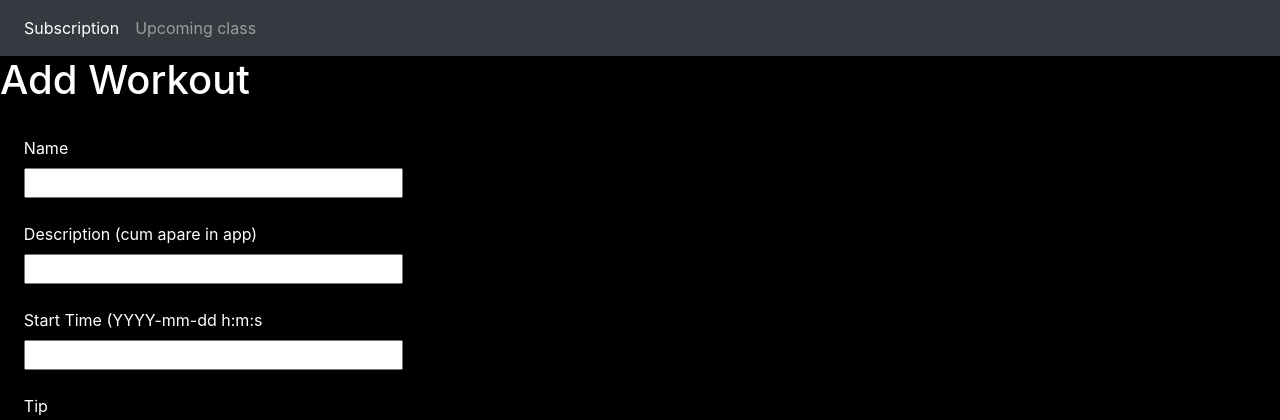
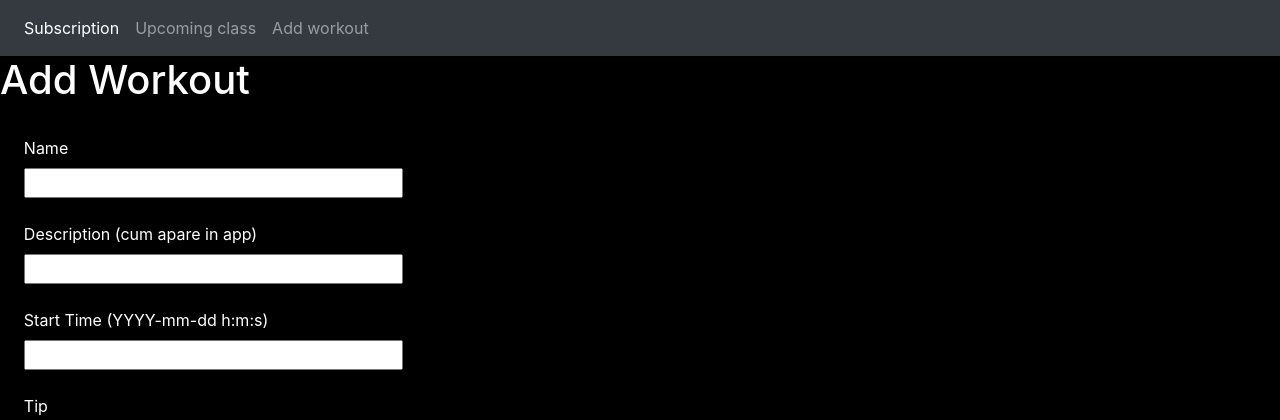
Before and after one commit to andreiburuntia/puncho-api, a Flask app: page /office/new_workout in a window 1280 px wide. Shown: the top 420 px of the page. Run offline with Flask 2, Linux system fonts and the light colour scheme; parts of the project's set-up code (start-up, migrations or seed data) failed here and were passed over; some libraries are stand-ins or nearby versions.

Commit message:
add workout

```diff
--- a/app.py
+++ b/app.py
@@ -1166,7 +1166,7 @@ def office_sub():
 class WorkoutForm(FlaskForm):
     name = StringField('Name', validators=[DataRequired()])
     description = StringField('Description (cum apare in app)', validators=[DataRequired()])
-    start_time = DateTimeField('Start Time (YYYY-mm-dd h:m:s', format='%Y-%m-%d %H:%M:%S', validators=[DataRequired()])
+    start_time = DateTimeField('Start Time (YYYY-mm-dd h:m:s)', format='%Y-%m-%d %H:%M:%S', validators=[DataRequired()])
     w_type = SelectField('Tip', choices = ['BOX', 'BIT', 'S&C'], validators = [DataRequired()])
     trainer = StringField('Trainer', validators=[DataRequired()])
     submit = SubmitField('Add Workout')
--- a/templates/base.html
+++ b/templates/base.html
@@ -18,6 +18,9 @@
                 <li class="nav-item">
                   <a class="nav-link" href="/office/upcoming-info">Upcoming class</a>
                 </li>
+                <li class="nav-item">
+                  <a class="nav-link" href="/office/new_workout">Add workout</a>
+                </li>
               </ul>
             </div>
           </nav>
--- a/templates/new_workout.html
+++ b/templates/new_workout.html
@@ -25,7 +25,7 @@
 
             <div>
                 {{ form.w_type.label }}<br>
-                {{ form.w_type(size=32) }}
+                {{ form.w_type() }}
             </div><br>
 
             <div>
```
